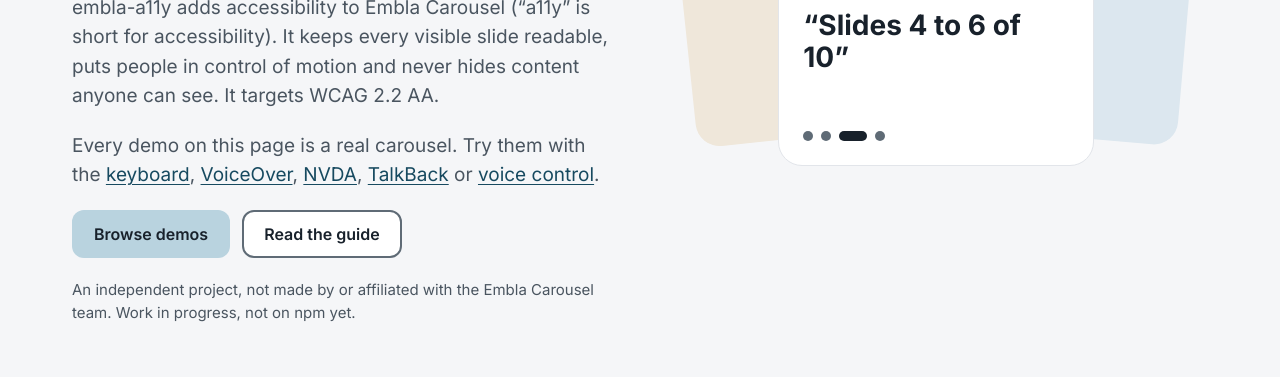
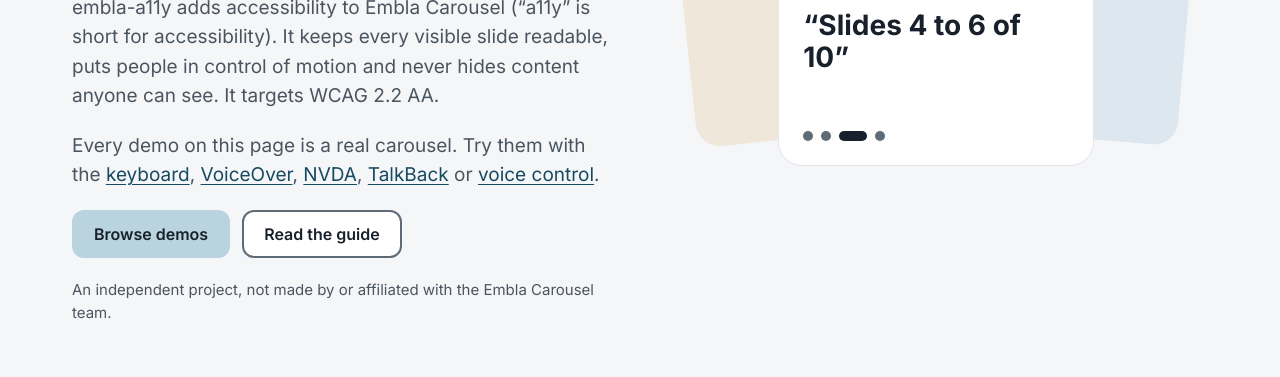
Before and after one commit to wazum/embla-a11y, a website built with Vite: page demo/index.html in a window 1280 px wide. Shown: the part 410-787 px from the top of the page. Built offline with nearby package versions, Linux system fonts and the light colour scheme.

```diff
--- a/demo/index.html
+++ b/demo/index.html
@@ -77,8 +77,7 @@
             </li>
           </ul>
           <p class="hero__note">
-            An independent project, not made by or affiliated with the Embla Carousel team. Work in
-            progress, not on npm yet.
+            An independent project, not made by or affiliated with the Embla Carousel team.
           </p>
         </div>
         <div class="hero__art" aria-hidden="true">
```
Also changed, not shown: README.md.
